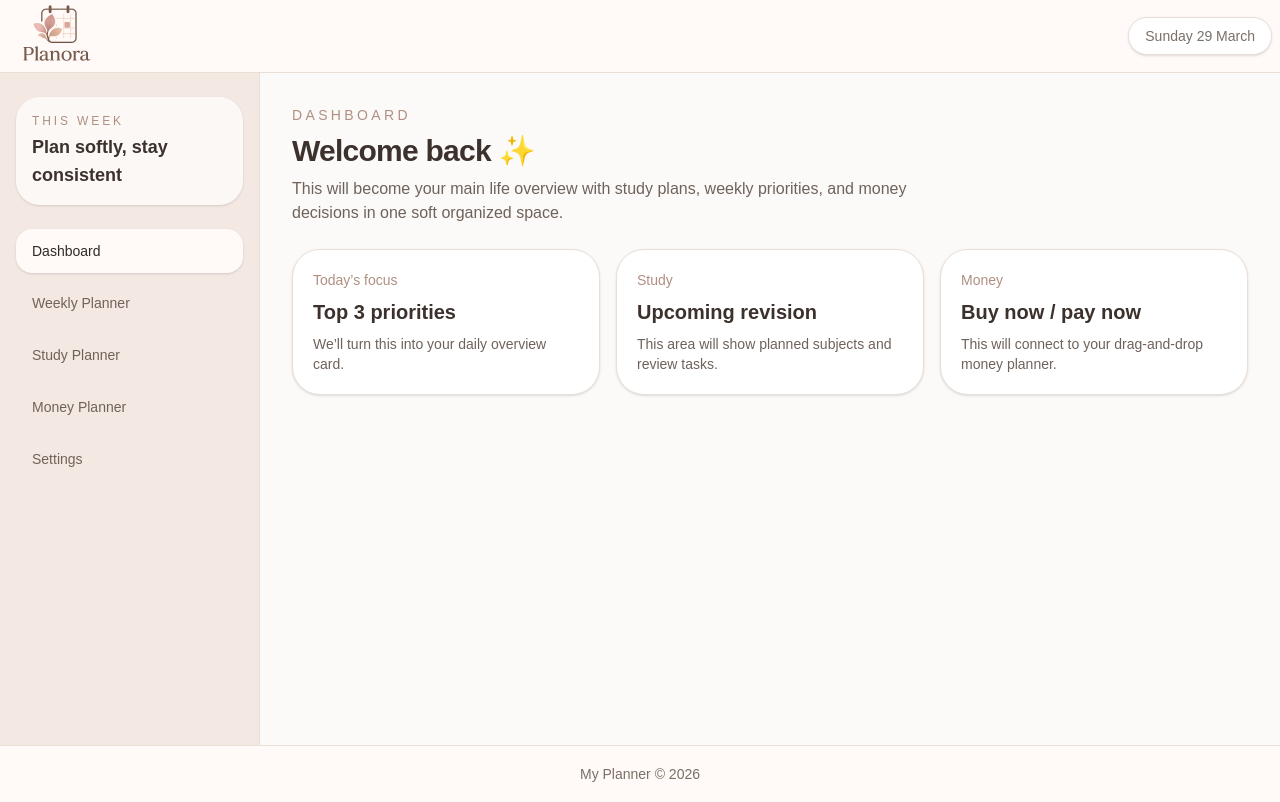
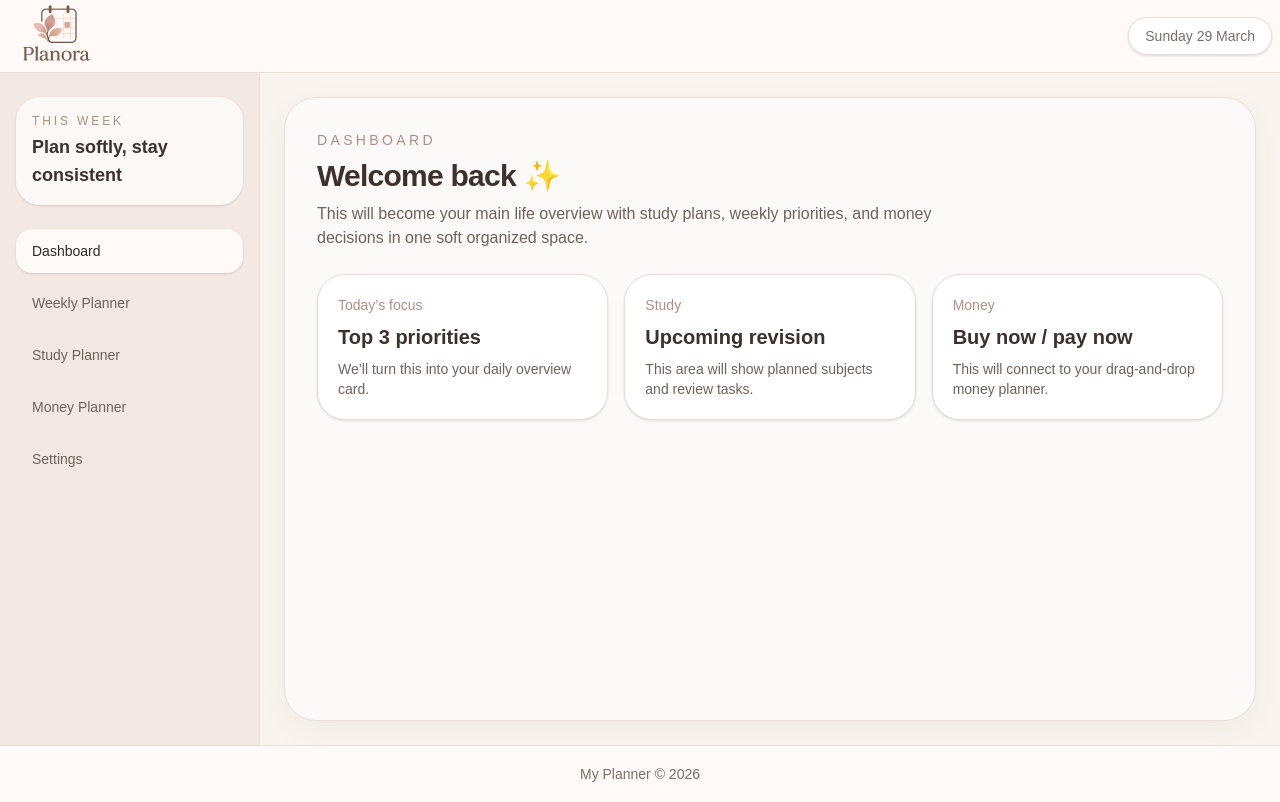
Before and after one commit to Karen7-salih/MyPlanner, a React (Vite) app in the folder frontend/: page / in a window 1280 px wide. Built offline with nearby package versions, Linux system fonts and the light colour scheme.

Commit message:
imporved layout

```diff
--- a/frontend/src/components/LayoutArea/Layout/Layout.tsx
+++ b/frontend/src/components/LayoutArea/Layout/Layout.tsx
@@ -14,11 +14,11 @@ function Layout() {
         <div className="min-h-screen bg-[#f9f4ef] text-[#2f2a26]">
             <Header />
 
-      <div className="flex min-h-[calc(100vh-72px-56px)]">
+            <div className="flex min-h-[calc(100vh-72px-56px)] bg-[#f9f4ef]">
                 <Sidebar />
 
-        <main className="flex-1 bg-[#fcfaf8] px-6 py-6 md:px-8 md:py-8">
-          <div className="mx-auto max-w-7xl">
+                <main className="flex-1 px-4 py-5 md:px-6 md:py-6">
+                    <div className="mx-auto h-full max-w-7xl rounded-[32px] border border-[#eadfd7] bg-[#fcfaf8] p-5 shadow-[0_10px_30px_rgba(97,72,57,0.05)] md:p-8">
                         <Routes>
                             <Route path="/" element={<DashboardPage />} />
                             <Route path="/weekly" element={<WeeklyPage />} />
```
Lines whose indentation alone changed are shown as unchanged.
